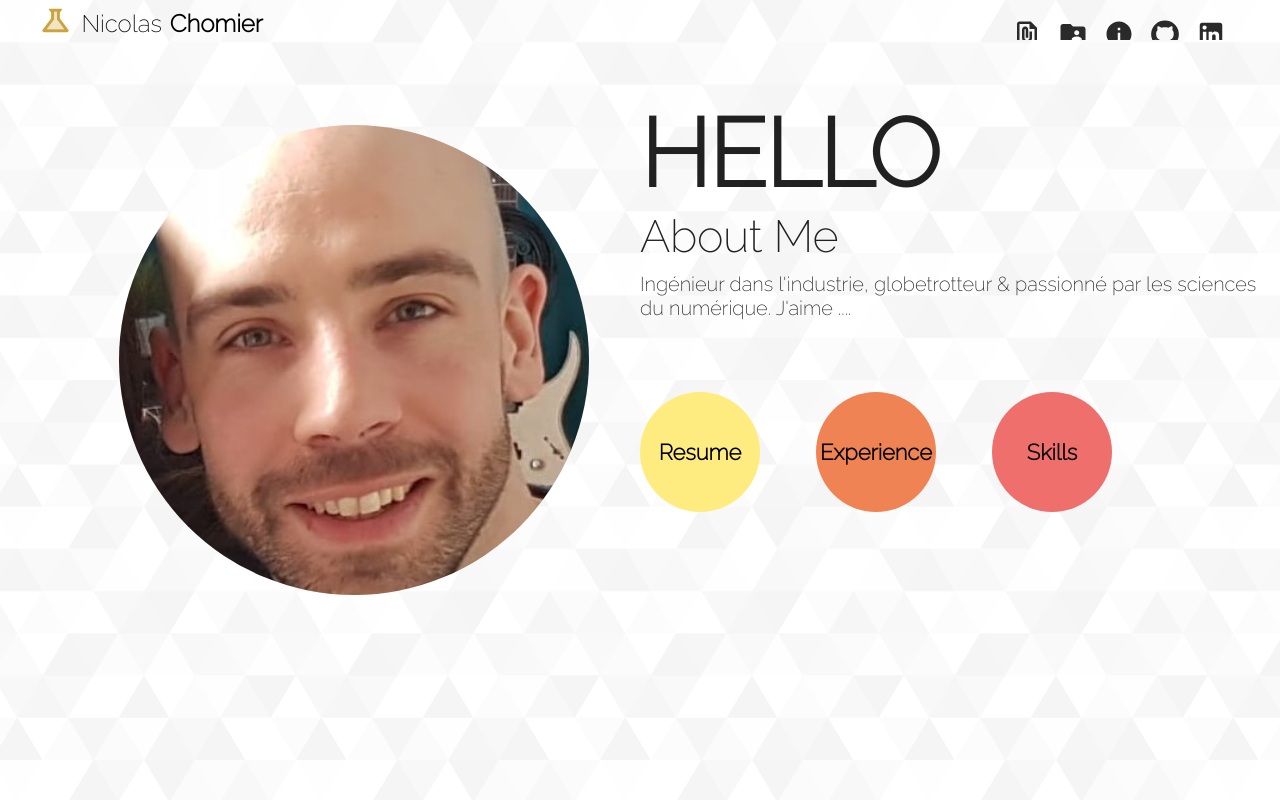
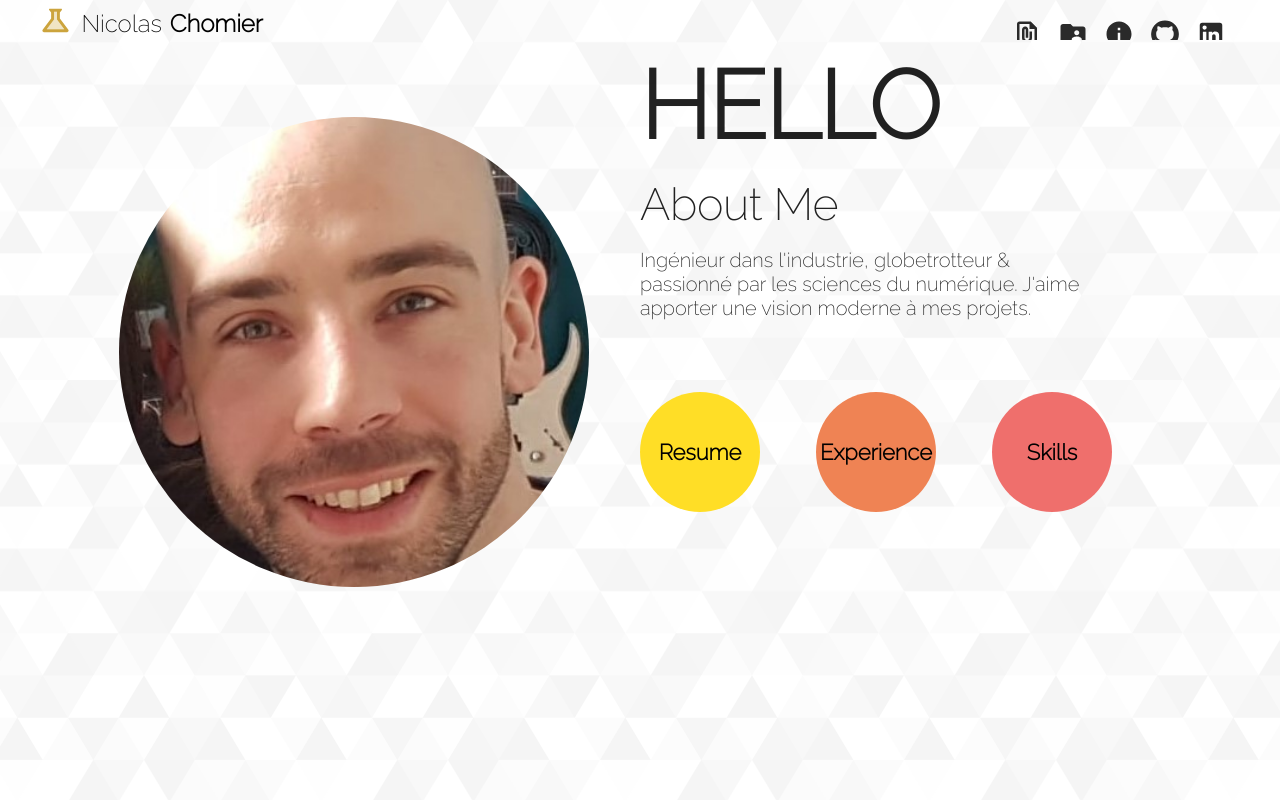
Before and after one commit to Nicolas-Chomier/MyCv, a React (Create React App) app: page / in a window 1280 px wide. Shown: the top 800 px of the page. Built offline with nearby package versions, Linux system fonts and the light colour scheme.

Commit message:
Minor modif

```diff
--- a/src/Private/contents.json
+++ b/src/Private/contents.json
@@ -19,7 +19,7 @@
     "intro": {
         "title": "HELLO",
         "subTitle": "About Me",
-        "text": "Ingénieur dans l'industrie, globetrotteur & passionné par les sciences du numérique. J'aime ...."
+        "text": "Ingénieur dans l'industrie, globetrotteur & passionné par les sciences du numérique. J'aime apporter une vision moderne à mes projets."
     },
     "chapter": {
         "title1": "Resume",
@@ -104,7 +104,7 @@
         ],
         [
             "Python",
-            3
+            3.5
         ],
         [
             "English",
--- a/src/components/LandingPageChapterBall.js
+++ b/src/components/LandingPageChapterBall.js
@@ -22,7 +22,7 @@ const LandingPageChapterBall = ({ data, screenSize }) => {
   };
   const cardContentStyle = { p: 0, "&:last-child": { pb: 0 } };
   const avatarSize = widthLimit ? 120 : 0.1 * screenSize.width + 28;
-  const colorList = ["#FFEC81", "#EF8354", "#EF6F6C"];
+  const colorList = ["#FFDE26", "#EF8354", "#EF6F6C"];
   const buttonStyle = { p: 0 };
   const avatarTextSize = screenSize.width >= 768 ? 22 : 14;
   return (
--- a/src/components/LandingPageIntro.js
+++ b/src/components/LandingPageIntro.js
@@ -2,6 +2,7 @@ import React from "react";
 import Card from "@mui/material/Card";
 import CardContent from "@mui/material/CardContent";
 import Typography from "@mui/material/Typography";
+import { Stack } from "@mui/material";
 
 const LandingPageIntro = ({ data, screenSize }) => {
   // Screen size implementation
@@ -14,6 +15,13 @@ const LandingPageIntro = ({ data, screenSize }) => {
     maxWidth: "100%",
     borderRadius: 0,
   };
+  const cardStyle2 = {
+    backgroundColor: "transparent",
+    border: "none",
+    boxShadow: "none",
+    maxWidth: "70%",
+    borderRadius: 0,
+  };
   const cardContentStyle = { p: 0, "&:last-child": { pb: 0 } };
   const title = data.intro.title;
   const subTitle = data.intro.subTitle;
@@ -21,6 +29,12 @@ const LandingPageIntro = ({ data, screenSize }) => {
   return (
     <Card sx={cardStyle}>
       <CardContent sx={cardContentStyle}>
+        <Stack
+          direction="column"
+          justifyContent={widthLimit ? "flex-end" : "center"}
+          alignItems={widthLimit ? "flex-start" : "center"}
+          spacing={2}
+        >
           <Typography
             gutterBottom
             variant="h1"
@@ -41,6 +55,7 @@ const LandingPageIntro = ({ data, screenSize }) => {
           >
             {subTitle}
           </Typography>
+          <Card sx={cardStyle2}>
             <Typography
               variant="body"
               color="text"
@@ -48,6 +63,8 @@ const LandingPageIntro = ({ data, screenSize }) => {
             >
               {text}
             </Typography>
+          </Card>
+        </Stack>
       </CardContent>
     </Card>
   );
--- a/src/components/LandingPageResume.js
+++ b/src/components/LandingPageResume.js
@@ -31,7 +31,11 @@ const LandingPageResume = ({ data, number, screenSize }) => {
             gutterBottom
             variant="h4"
             component="div"
-            sx={{ fontSize: widthLimit ? 45 : 30, fontWeight: 800, m: 0 }}
+            sx={{
+              fontSize: widthLimit ? 45 : 30,
+              fontWeight: 800,
+              m: 0,
+            }}
           >
             {year}
           </Typography>
--- a/src/pages/LandingPage.js
+++ b/src/pages/LandingPage.js
@@ -71,6 +71,7 @@ const LandingPage = () => {
             variant="h3"
             component="div"
             sx={sectionTilteStyle}
+            style={{ color: "#FFDE26" }}
           >
             Resume
           </Typography>
@@ -95,6 +96,7 @@ const LandingPage = () => {
             variant="h3"
             component="div"
             sx={sectionTilteStyle}
+            style={{ color: "#EF8354" }}
           >
             Experiences
           </Typography>
@@ -118,6 +120,7 @@ const LandingPage = () => {
             variant="h3"
             component="div"
             sx={sectionTilteStyle}
+            style={{ color: "#EF6F6C" }}
           >
             Skills
           </Typography>
--- a/src/style/pages/_landingPage.scss
+++ b/src/style/pages/_landingPage.scss
@@ -34,7 +34,7 @@
     grid-area: landing-page-photo;
     display: flex;
     justify-content: flex-end;
-    margin-bottom: 15vh;
+    margin-bottom: 17vh;
     margin-right: 4vw;
     align-items: center; /*for vertically center*/
   }
```
Lines whose indentation alone changed are shown as unchanged.
